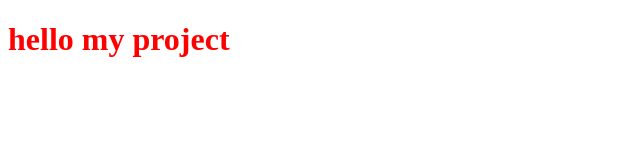
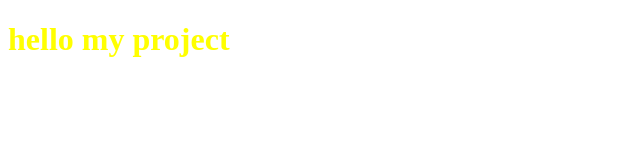
Before and after one commit to giovani-FrontEnd/myprojects, a plain HTML site: page index.html in a window 1280 px wide. Shown: the whole page, without its empty margins (0-640 px from the left). Drawn offline with Linux system fonts and the light colour scheme.

Commit message:
change color msg

```diff
--- a/index.html
+++ b/index.html
@@ -6,6 +6,6 @@
     <title>MY PROJECTS TRY</title>
 </head>
 <body>
-    <h1 style="color: red;">hello my project</h1>
+    <h1 style="color: yellow;">hello my project</h1>
 </body>
 </html>
```
